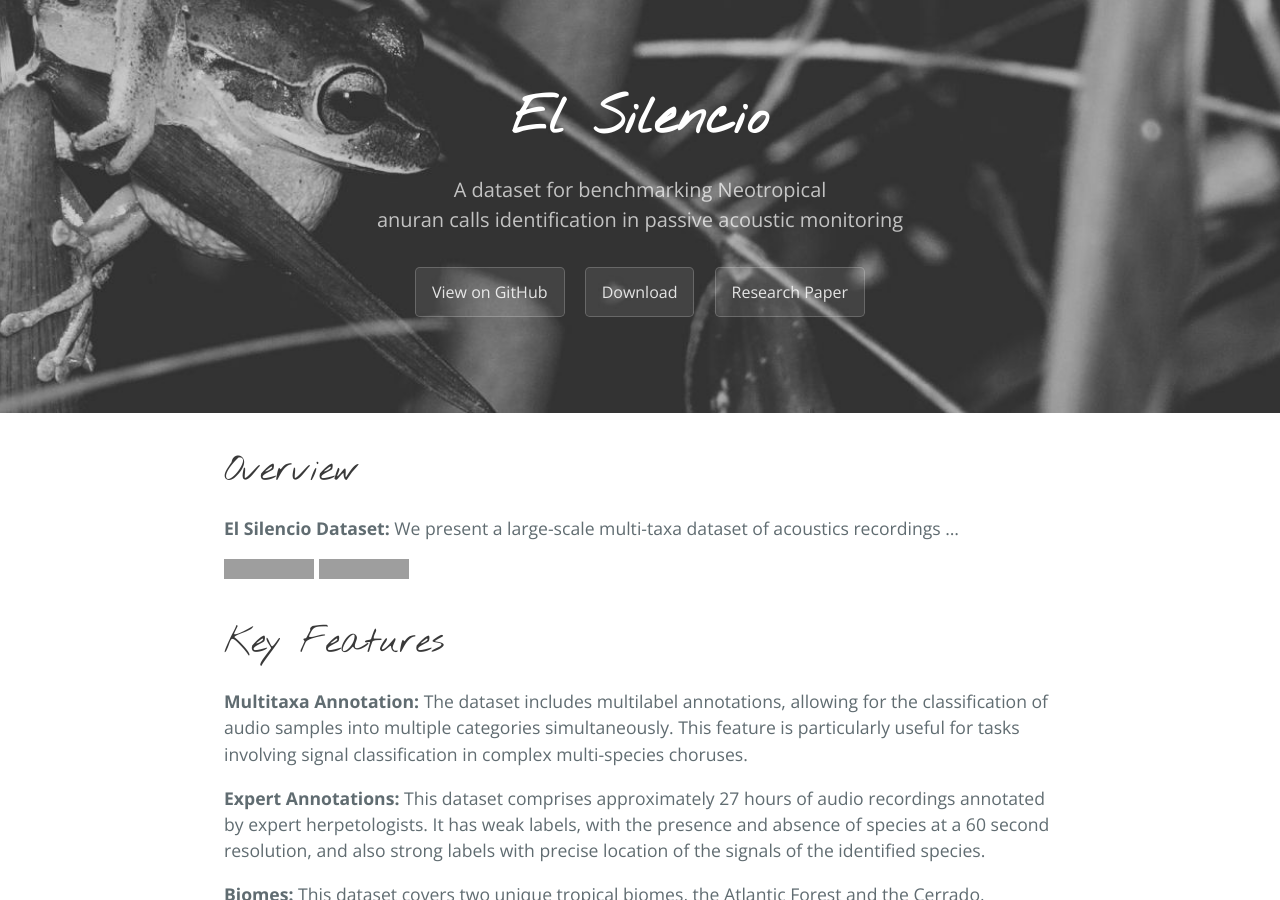
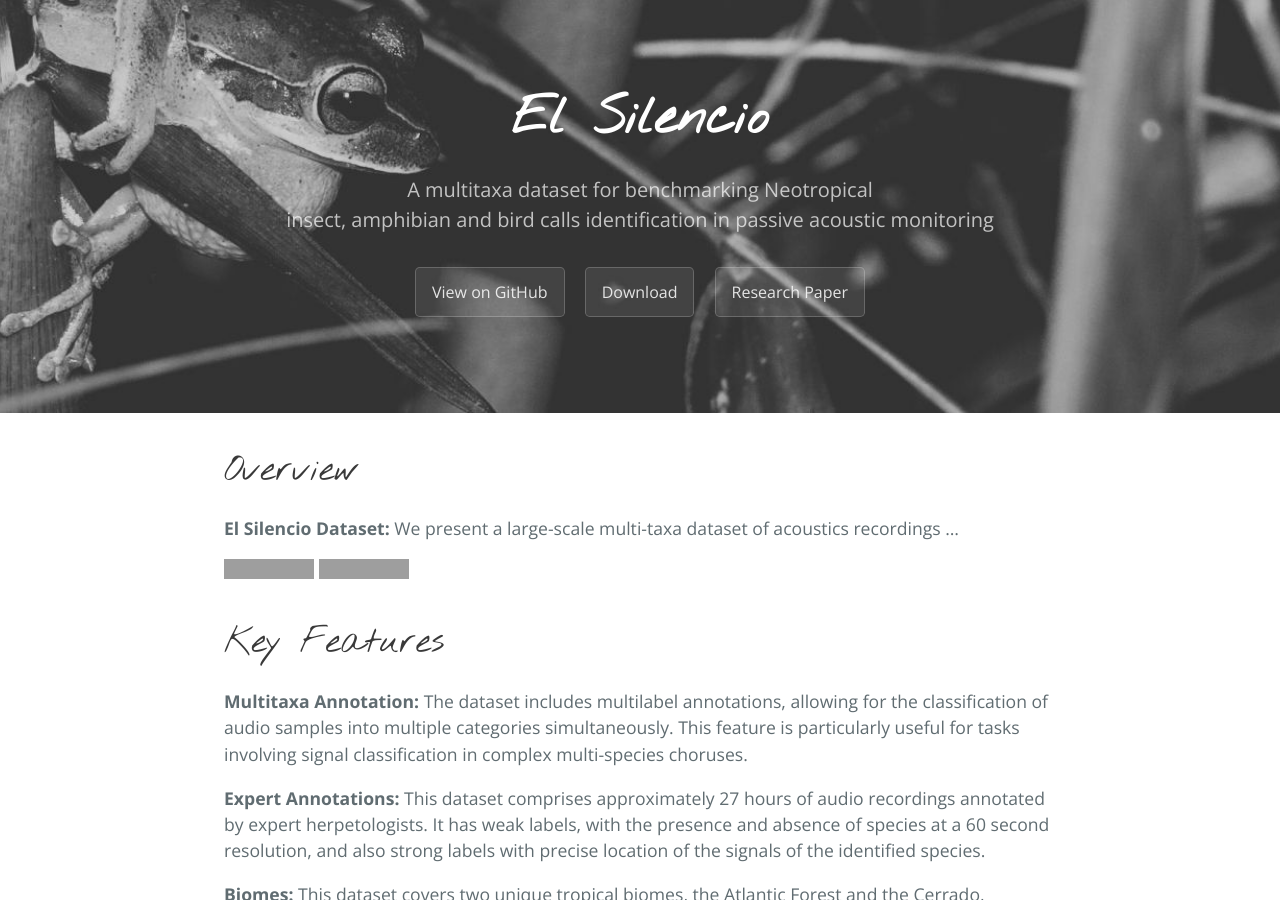
Before and after one commit to redecoacustica/elsilencio-dataset-web, a Jekyll site: the page built from index.md, in a window 1280 px wide and 900 px high. Built offline with Jekyll 4.4.1, drawn with Linux system fonts in a browser that asks for light colours; some of the changed text lies outside the part shown; grey boxes are pictures that could not be loaded.

Commit message:
Fix  webpage

```diff
--- a/_config.yml
+++ b/_config.yml
@@ -1,6 +1,6 @@
 url: https://soundclim.github.io/chorus/
-title:  AnuraSet
-description: A dataset for benchmarking Neotropical <br> anuran calls identification in passive acoustic monitoring
+title: El Silencio Dataset
+description: A multitaxa dataset for benchmarking Neotropical <br> insect, amphibian and bird calls identification in passive acoustic monitoring
 show_downloads: true
 google_analytics:
 theme: jekyll-theme-cayman
@@ -9,6 +9,6 @@ github:
   repository_url: https://github.com/soundclim/anuraset
   zip_url: https://zenodo.org/record/8342596
   paper_url: https://www.nature.com/articles/s41597-023-02666-2
-  owner_name: The SoundClim Development Team
+  owner_name: The Red Ecoacústica Colombiana Development Team
   owner_url: https://github.com/orgs/soundclim/people
-  repository_name: AnuraSet
+  repository_name: El Silencio Dataset
```
